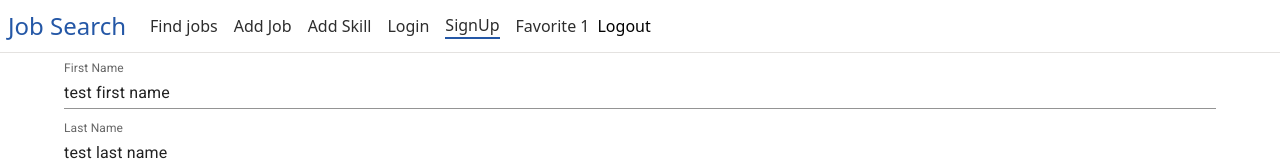
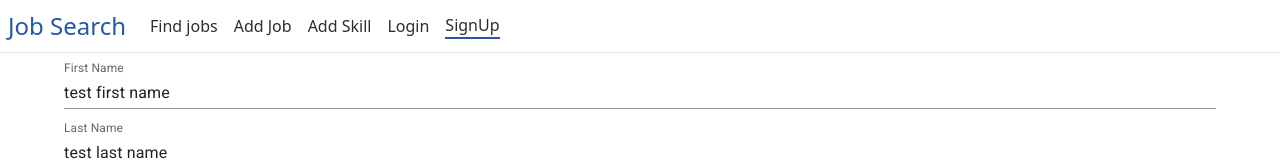
Before and after one commit to sounit-organization/job_search_app_front, a React (Create React App) app: page /signUp in a window 1280 px wide. Shown: the top 161 px of the page. Built offline with nearby package versions, Linux system fonts and the light colour scheme.

Commit message:
fix nav-item component

```diff
--- a/src/presentation/components/atoms/nav-item.tsx
+++ b/src/presentation/components/atoms/nav-item.tsx
@@ -1,26 +1,27 @@
 import { FC } from "react";
 import { NavLink, useLocation } from "react-router-dom";
-import { INavItem } from "../../../domain/nav-item";
 import classes from "./nav-item.module.css";
 
 interface IProps {
-  item: INavItem;
+  title: string;
+  to: string;
 }
 
 const NavItem: FC<IProps> = (props) => {
+  const { title, to } = props;
   const location = useLocation();
-  const match = location.pathname === props.item.to;
+  const match = location.pathname === to;
+
   return (
     <NavLink
-      key={props.item.id}
-      to={props.item.to}
+      to={to}
       className={
         match
           ? `${classes[componentName]} ${classes[`${componentName}__active`]}`
           : classes[componentName]
       }
     >
-      {props.item.title}
+      {title}
     </NavLink>
   );
 };
--- a/src/presentation/components/molecules/nav-items.tsx
+++ /dev/null
@@ -1,22 +0,0 @@
-import { FC } from "react";
-import { INavItem } from "../../../domain/nav-item";
-import NavItem from "../atoms/nav-item";
-import ShowFavIcon from "../atoms/show-fav-icon";
-// import ShowFavIcon from "../atoms/show-fav-icon";
-
-interface Props {
-  items: INavItem[];
-}
-
-const NavItems: FC<Props> = (props) => {
-  return (
-    <>
-      {props.items.map((item) => (
-        <NavItem key={item.id} item={item} />
-      ))}
-      <ShowFavIcon />
-    </>
-  );
-};
-
-export default NavItems;
--- a/src/presentation/components/organisms/header.tsx
+++ b/src/presentation/components/organisms/header.tsx
@@ -1,16 +1,10 @@
 import { Link } from "react-router-dom";
-import { INavItem } from "../../../domain/nav-item";
-import NavItems from "../molecules/nav-items";
+import { useAppSelector } from "../../hooks/reduxHooks";
+import NavItem from "../atoms/nav-item";
 import classes from "./header.module.css";
 
 const Header = () => {
-  const navItems: INavItem[] = [
-    { id: "n1", title: "Find jobs", to: "/" },
-    { id: "n2", title: "Add Job", to: "/jobs/new" },
-    { id: "n3", title: "Add Skill", to: "/skills/new" },
-    { id: "n4", title: "Login", to: "/login" },
-    { id: "n5", title: "SignUp", to: "/signUp" },
-  ];
+  const { isLogin } = useAppSelector((state) => state.auth);
 
   const logoutHandler = () => {
     console.log("logout");
@@ -22,12 +16,18 @@ const Header = () => {
         <h1 className={classes[`${componentName}__logo-text`]}>Job Search</h1>
       </Link>
       <div className={classes[`${componentName}__nav-items`]}>
-        <NavItems items={navItems} />
+        <NavItem title="Find jobs" to="/" />
+        <NavItem title="Add Job" to="/jobs/new" />
+        <NavItem title="Add Skill" to="/skills/new" />
+        {!isLogin && <NavItem title="Login" to="/login" />}
+        {!isLogin && <NavItem title="SignUp" to="/signUp" />}
       </div>
       {/* FIXME: refactor to same style component */}
-      <p onClick={logoutHandler} className="cursor-pointer">
-        Logout
-      </p>
+      {isLogin && (
+        <p onClick={logoutHandler} className="cursor-pointer">
+          Logout
+        </p>
+      )}
     </header>
   );
 };
```
